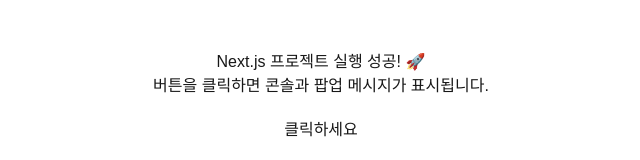
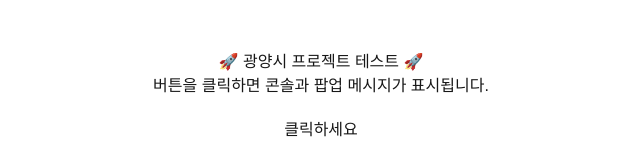
Before and after one commit to wemeet-kay/my-next-app, a Next.js app: page / in a window 1280 px wide. Shown: the top 160 px of the page, without its empty margins (319-959 px from the left). Built offline with nearby package versions, Linux system fonts and the light colour scheme.

Commit message:
Refactor: app Router

```diff
--- a/app/page.tsx
+++ b/app/page.tsx
@@ -8,7 +8,7 @@
 
   return (
     <div style={{ textAlign: "center", marginTop: "50px" }}>
-      <h1>Next.js 프로젝트 실행 성공! 🚀</h1>
+      <h1>🚀 광양시 프로젝트 테스트 🚀</h1>
       <p>버튼을 클릭하면 콘솔과 팝업 메시지가 표시됩니다.</p>
       <button
         onClick={handleClick} // ✅ 클릭 이벤트 설정
```
